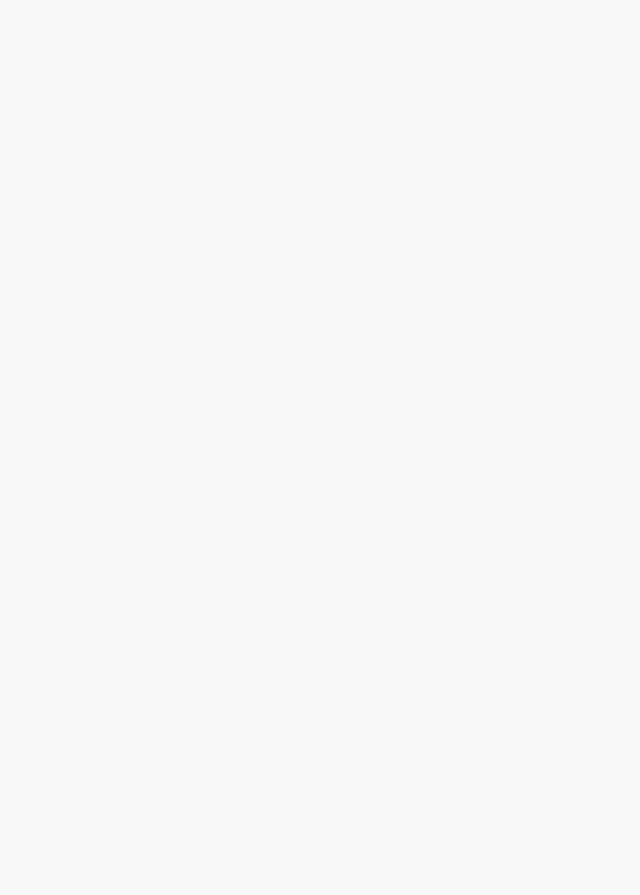
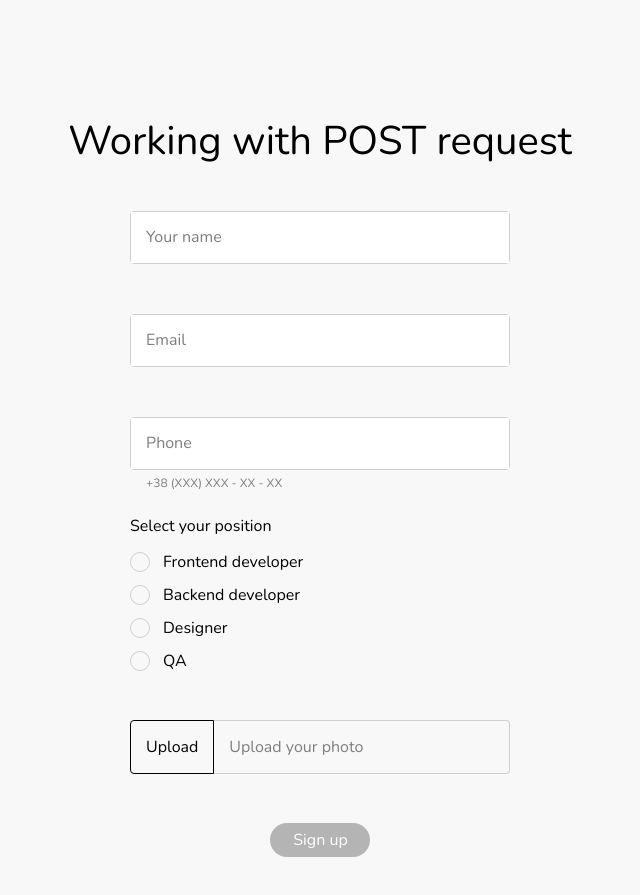
Before and after one commit to VitaSvichkar/test-abz, a React (Vite) app in the folder project/: page / in a window 1280 px wide. Shown: the part 1580-2475 px from the top of the page, without its empty margins (320-960 px from the left). Before the commit the page ends 1801 px from the top, so only its background shows below. Built offline with nearby package versions, Linux system fonts and the light colour scheme.

Commit message:
feat: create Form block

```diff
--- a/project/src/App.jsx
+++ b/project/src/App.jsx
@@ -1,6 +1,7 @@
 import { Header } from './Components/Header/Header';
 import { Hero } from './Components/Hero/Hero';
 import { Users } from './Components/Users/Users';
+import { FormBlock } from './Components/Form/FormBlock';
 
 function App() {
   return (
@@ -10,6 +11,7 @@ function App() {
         <main>
           <Hero />
           <Users />
+          <FormBlock />
         </main>
       </div>
     </>
--- /dev/null
+++ b/project/src/Components/Form/FormBlock.jsx
@@ -0,0 +1,97 @@
+import c from './_formBlock.module.scss';
+
+export const FormBlock = () => {
+  return (
+    <section className={c.formBlock} id="signUp">
+      <h2>Working with POST request</h2>
+
+      <form className={c.form}>
+        <div className={c.fields}>
+          <label>
+            <span className={c.labelText}>Your name</span>
+            <input type="text" />
+          </label>
+
+          <label>
+            <span className={c.labelText}>Email</span>
+            <input type="email" />
+          </label>
+
+          <label>
+            <span className={c.labelText}>Phone</span>
+            <span className={c.helperText}>+38 (XXX) XXX - XX - XX</span>
+            <input type="phone" />
+          </label>
+        </div>
+
+        <fieldset className={c.fieldset}>
+          <legend>Select your position</legend>
+
+          <div className={c.positions}>
+            <label>
+              <input
+                className={c.radioBox}
+                type="radio"
+                name="position"
+                value="frontend"
+                required
+              />
+              <span className={c.radioStyle}></span>
+              Frontend developer
+            </label>
+
+            <label>
+              <input
+                className={c.radioBox}
+                type="radio"
+                name="position"
+                value="backend"
+                required
+              />
+              <span className={c.radioStyle}></span>
+              Backend developer
+            </label>
+
+            <label>
+              <input
+                className={c.radioBox}
+                type="radio"
+                name="position"
+                value="designer"
+                required
+              />
+              <span className={c.radioStyle}></span>
+              Designer
+            </label>
+
+            <label>
+              <input
+                className={c.radioBox}
+                type="radio"
+                name="position"
+                value="qa"
+                required
+              />
+              <span className={c.radioStyle}></span>
+              QA
+            </label>
+          </div>
+        </fieldset>
+
+        <label>
+          <div className={c.upload}>
+            <input type="file" />
+            <span className={c.fileUploadBtn}>Upload</span>
+            <span className={c.fileUploadLabel}>Upload your photo</span>
+          </div>
+        </label>
+
+        <div className={c.wrapBtn}>
+          <button className="signUpBtn" disabled>
+            Sign up
+          </button>
+        </div>
+      </form>
+    </section>
+  );
+};
--- /dev/null
+++ b/project/src/Components/Form/_formBlock.module.scss
@@ -0,0 +1,136 @@
+@use '../../styles/variables' as v;
+@import '../../styles/placeholders';
+
+.formBlock {
+  @extend %flexCenter;
+  flex-direction: column;
+  gap: 50px;
+}
+
+.fields {
+  display: grid;
+  gap: 50px;
+
+  label {
+    position: relative;
+    color: v.$formTextColor;
+    border: 1px solid v.$borderColor;
+    border-radius: 4px;
+  }
+
+  & input {
+    padding: 13px 15px;
+    width: 100%;
+    line-height: 2.5rem; //2.6
+  }
+}
+
+.labelText {
+  position: absolute;
+  top: 13px;
+  left: 15px;
+  line-height: 2.5rem; //2.6
+}
+
+.helperText {
+  position: absolute;
+  bottom: -21px;
+  left: 15px;
+  font-size: 1.2rem;
+  line-height: 1.4rem;
+}
+
+.form {
+  display: grid;
+  gap: 43px;
+  width: 380px;
+}
+
+.fieldset {
+  border: none;
+
+  & legend {
+    margin-bottom: 10px;
+  }
+
+  & label {
+    padding-left: 33px;
+    position: relative;
+    display: flex;
+    align-items: center;
+    margin-bottom: 7px;
+  }
+
+  & label:last-child {
+    margin-bottom: 3px;
+  }
+}
+
+.radioBox {
+  position: absolute;
+  width: 1px;
+  height: 1px;
+  overflow: hidden;
+  clip: rect(0 0 0 0);
+  padding-left: 20px;
+}
+
+.radioStyle {
+  position: absolute;
+  left: 0;
+  border: 1px solid v.$borderColor;
+  border-radius: 50%;
+  width: 20px;
+  height: 20px;
+}
+
+.radioBox:checked ~ .radioStyle:before {
+  content: '';
+  position: absolute;
+  width: 10px;
+  height: 10px;
+  left: 50%;
+  top: 50%;
+  transform: translate(-50%, -50%);
+  background-color: v.$secondaryColor;
+  border-radius: 50%;
+}
+
+.radioBox:checked + .radioStyle {
+  border: 1px solid v.$secondaryColor;
+}
+
+.wrapBtn {
+  & button {
+    margin: 0 auto;
+  }
+}
+
+.upload {
+  display: flex;
+  border-radius: 4px; //
+  color: v.$formTextColor;
+  margin-bottom: 6px;
+
+  & input {
+    position: absolute;
+    opacity: 0;
+  }
+}
+
+.fileUploadBtn {
+  border: 1px solid v.$colorBlack;
+  color: v.$colorBlack;
+  border-top-left-radius: 4px;
+  border-bottom-left-radius: 4px;
+  padding: 13px 15px;
+}
+
+.fileUploadLabel {
+  border: 1px solid v.$borderColor; //
+  border-top-right-radius: 4px;
+  border-bottom-right-radius: 4px;
+  border-left: none;
+  padding: 13px 15px;
+  width: 100%;
+}
```
